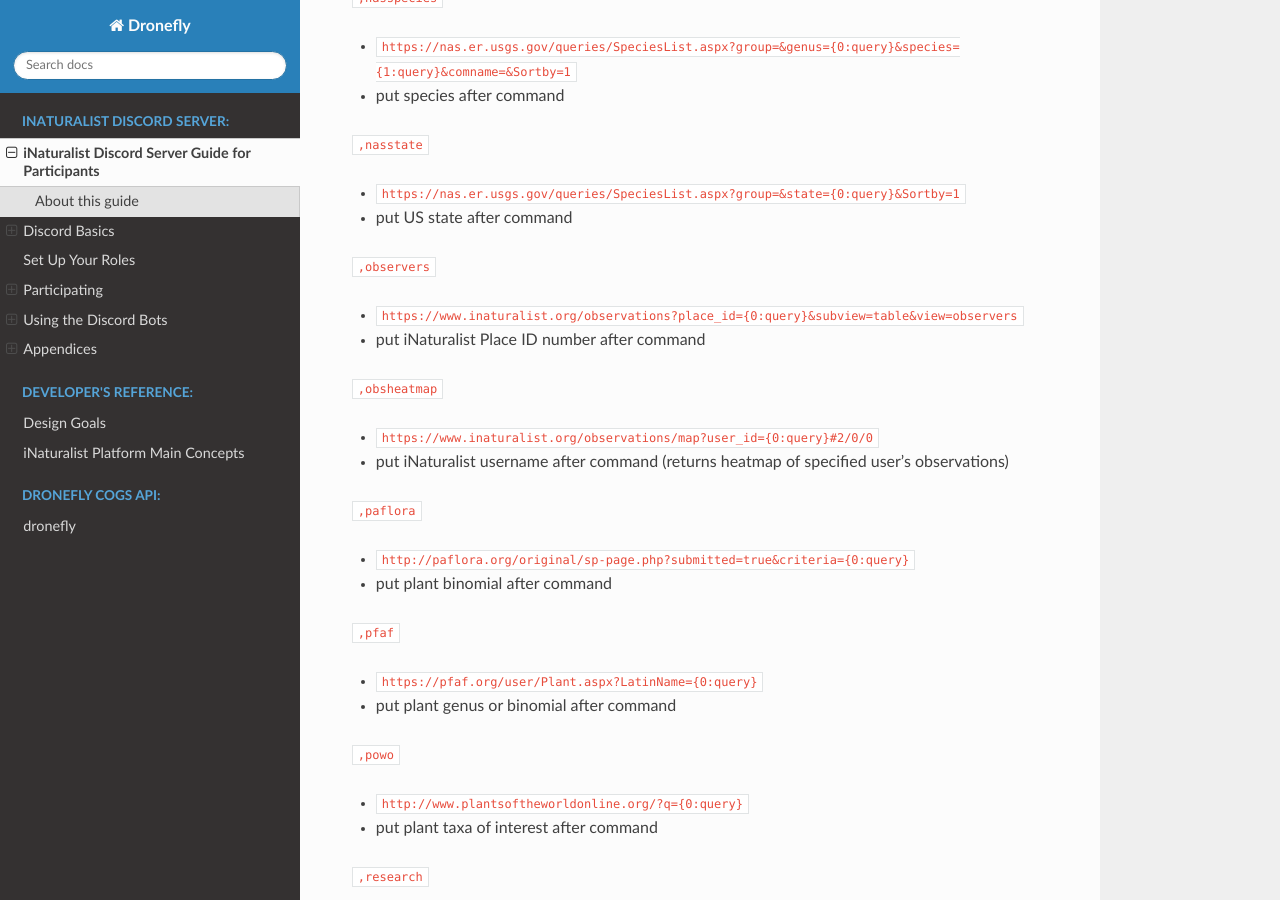
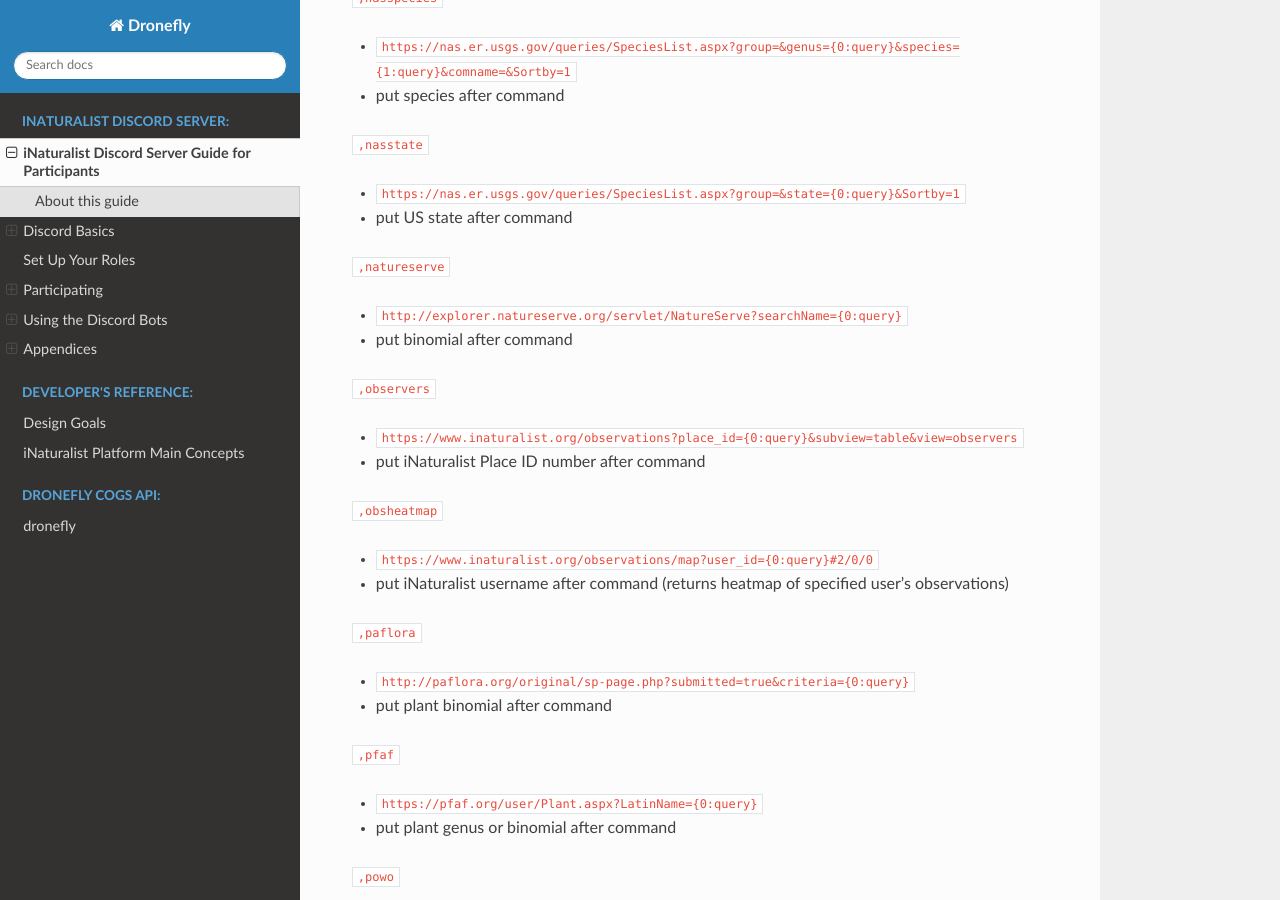
Before and after one commit to dronefly-garden/dronefly-doc, a Sphinx documentation site: the page built from docs/guide_for_participants.rst, in a window 1280 px wide and 900 px high, scrolled down 23379 px. Built offline with Sphinx 7.4.7 and the Read the Docs theme 2.0.0, drawn with Linux system fonts in a browser that asks for light colours.

Commit message:
Update guide_for_participants.rst
Added natureserve customcom

```diff
--- a/docs/guide_for_participants.rst
+++ b/docs/guide_for_participants.rst
@@ -751,6 +751,11 @@
 - ``https://nas.er.usgs.gov/queries/SpeciesList.aspx?group=&state={0:query}&Sortby=1``
 - put US state after command
 
+``,natureserve``
+
+- ``http://explorer.natureserve.org/servlet/NatureServe?searchName={0:query}``
+- put binomial after command
+
 ``,observers``
 
 - ``https://www.inaturalist.org/observations?place_id={0:query}&subview=table&view=observers``
```
